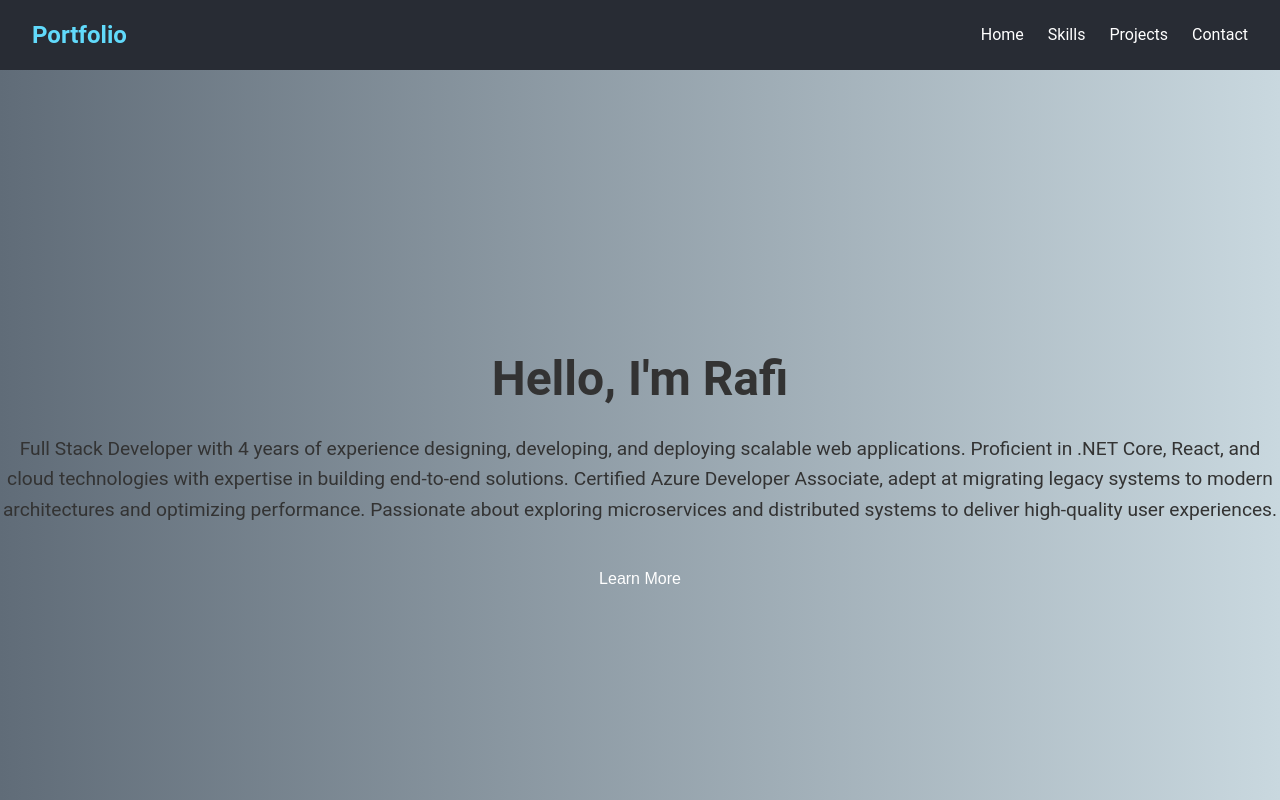
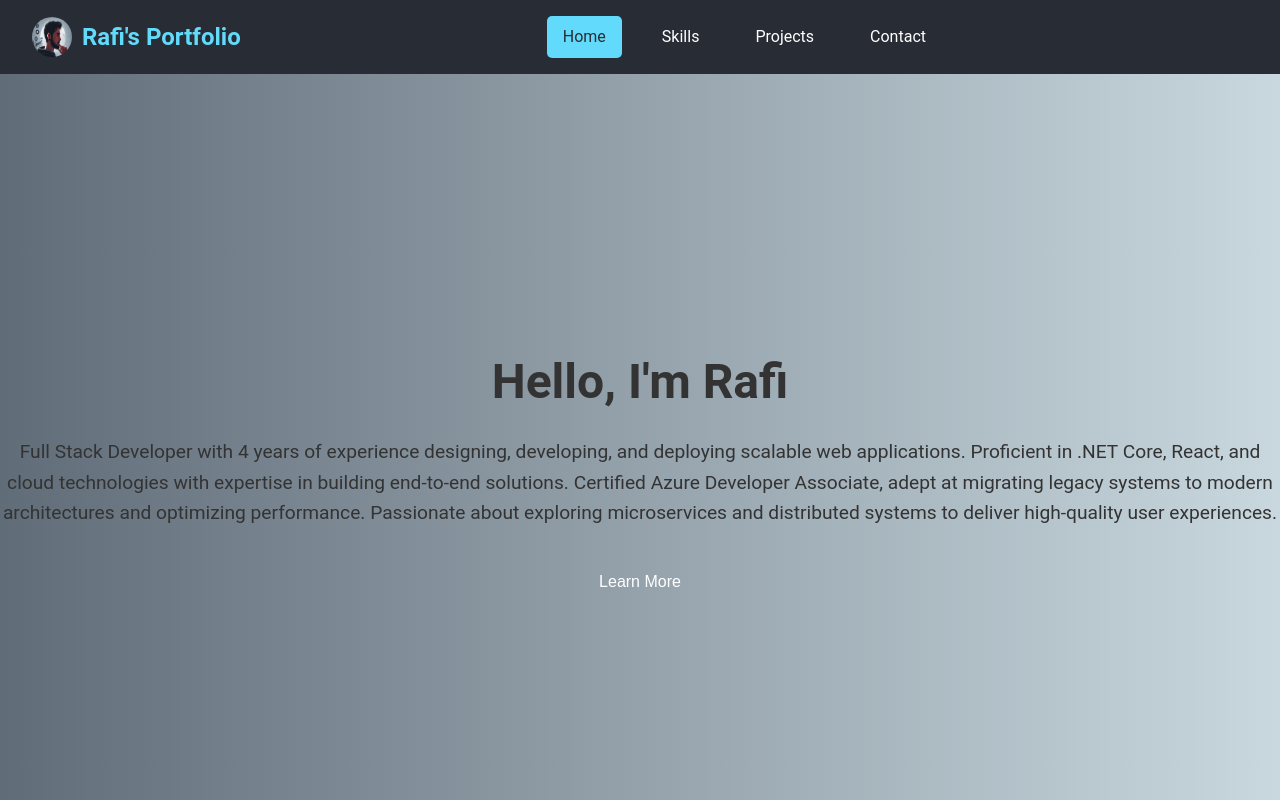
Before and after one commit to Mr-Brown-Rafi/Portifolio, a React (Create React App) app: page / in a window 1280 px wide. Shown: the top 800 px of the page. Built offline with nearby package versions, Linux system fonts and the light colour scheme.

Commit message:
Added logo img and footer

```diff
--- a/src/components/Navbar.jsx
+++ b/src/components/Navbar.jsx
@@ -1,34 +1,88 @@
-import React, { useState } from 'react';
-import '../styles/Navbar.css';
+import React, { useState, useEffect } from "react";
+import "../styles/Navbar.css";
+import LogoImg from "../assets/Portfolio_pic-transformed.jpeg"
 
 const Navbar = () => {
-  const [menuOpen, setMenuOpen] = useState(false);
+  const [isMenuOpen, setIsMenuOpen] = useState(false);
+  const [activeLink, setActiveLink] = useState("#hero");
 
-  // Toggle the menu
   const toggleMenu = () => {
-    setMenuOpen((prevState) => !prevState);
+    setIsMenuOpen(!isMenuOpen);
   };
 
-  // Close the menu when a link is clicked
-  const closeMenu = () => {
-    setMenuOpen(false);
+  const handleLinkClick = (sectionId) => {
+    setActiveLink(sectionId);
+    setIsMenuOpen(false); // Close menu on mobile after clicking a link
   };
+
+  useEffect(() => {
+    const handleScroll = () => {
+      const sections = document.querySelectorAll("section");
+      let foundSection = "#hero"; // Default to the first section
+
+      sections.forEach((section) => {
+        const sectionTop = section.offsetTop;
+        const sectionHeight = section.offsetHeight;
+        if (window.scrollY >= sectionTop - sectionHeight / 3) {
+          foundSection = `#${section.id}`;
+        }
+      });
+
+      setActiveLink(foundSection);
+    };
+
+    window.addEventListener("scroll", handleScroll);
+
+    return () => {
+      window.removeEventListener("scroll", handleScroll);
+    };
+  }, []);
 
   return (
     <nav className="navbar">
-      <h1 className="navbar-brand">Portfolio</h1>
-
-      {/* Toggle button for mobile */}
+      <div className="navbar-brand">
+        <img
+          src={LogoImg}
+          alt="Brand Logo"
+          className="brand-logo"
+        />
+        <div className="portfolio-name">Rafi's Portfolio</div>
+      </div>
+      <div
+        className={`nav-links ${isMenuOpen ? "active" : ""}`}
+        onClick={() => setIsMenuOpen(false)}
+      >
+        <a
+          href="#hero"
+          className={activeLink === "#hero" ? "active" : ""}
+          onClick={() => handleLinkClick("#hero")}
+        >
+          Home
+        </a>
+        <a
+          href="#skills"
+          className={activeLink === "#skills" ? "active" : ""}
+          onClick={() => handleLinkClick("#skills")}
+        >
+          Skills
+        </a>
+        <a
+          href="#projects"
+          className={activeLink === "#projects" ? "active" : ""}
+          onClick={() => handleLinkClick("#projects")}
+        >
+          Projects
+        </a>
+        <a
+          href="#contact"
+          className={activeLink === "#contact" ? "active" : ""}
+          onClick={() => handleLinkClick("#contact")}
+        >
+          Contact
+        </a>
+      </div>
       <div className="menu-toggle" onClick={toggleMenu}>
-        ☰
-      </div>
-
-      {/* Links section */}
-      <div className={`nav-links ${menuOpen ? 'active' : ''}`}>
-        <a href="#hero" onClick={closeMenu}>Home</a>
-        <a href="#skills" onClick={closeMenu}>Skills</a>
-        <a href="#projects" onClick={closeMenu}>Projects</a>
-        <a href="#contact" onClick={closeMenu}>Contact</a>
+        &#9776;
       </div>
     </nav>
   );
--- a/src/styles/Footer.css
+++ b/src/styles/Footer.css
@@ -1,8 +1,9 @@
 .footer {
     padding: 1rem;
-    background-color: var(--secondary-bg);
+    background-color: #41576e;
     color: var(--primary-text);
     text-align: center;
+    color: white;
   }
 
   .footer p {
--- a/src/styles/Navbar.css
+++ b/src/styles/Navbar.css
@@ -1,4 +1,3 @@
-/* Navbar Styles */
 .navbar {
     display: flex;
     justify-content: space-between;
@@ -11,36 +10,42 @@
     z-index: 100;
   }
 
-  .navbar-brand {
+  .navbar .portfolio-name {
     font-size: 1.5rem;
     font-weight: bold;
-    margin: 0;
     color: #61dafb;
-    cursor: pointer;
   }
 
   .nav-links {
     display: flex;
+    justify-content: center;
     gap: 1.5rem;
+    flex-grow: 1;
   }
 
   .nav-links a {
     text-decoration: none;
     color: white;
-    font-size: 1rem;
-    transition: color 0.3s ease;
+    padding: 0.5rem 1rem;
+    border-radius: 5px;
+    transition: background-color 0.3s ease, color 0.3s ease;
   }
 
   .nav-links a:hover {
-    color: #61dafb;
+    background-color: #61dafb;
+    color: #282c34;
   }
 
-  /* Toggle Button */
+  .nav-links a.active {
+    background-color: #61dafb;
+    color: #282c34;
+  }
+
   .menu-toggle {
-    display: none;
     cursor: pointer;
     font-size: 1.5rem;
     color: white;
+    display: none;
   }
 
   /* Mobile Responsive */
@@ -52,7 +57,8 @@
       padding: 1rem;
       position: absolute;
       top: 100%;
-      right: 0;
+      left: 0;
+      width: 100%;
       display: none;
     }
 
@@ -64,3 +70,16 @@
       display: block;
     }
   }
+
+
+.navbar-brand {
+    display: flex;
+    align-items: center;
+    gap: 10px; /* Space between text and logo */
+  }
+
+  .brand-logo {
+    height: 40px; /* Adjust size as needed */
+    width: 40px;
+    border-radius: 50%;
+  }
```
Also changed, not shown: src/assets/Portfolio_pic-transformed.jpeg (added).
